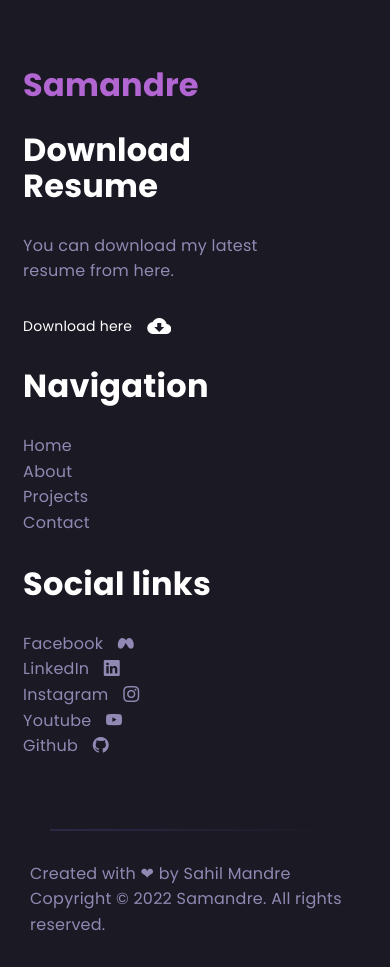
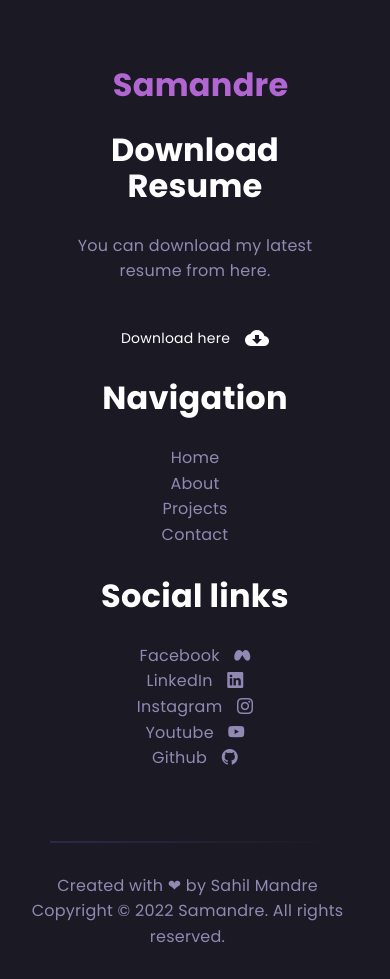
Before and after one commit to sahilmandre/portfolio22, an Angular app: page / in a window 390 px wide. Shown: the part 7840-8819 px from the top of the page. Built offline with nearby package versions, Linux system fonts and the light colour scheme.

Commit message:
footer fully responsive

```diff
--- a/src/app/footer/footer.component.css
+++ b/src/app/footer/footer.component.css
@@ -42,8 +42,17 @@
 }
 
 @media (max-width: 430px) {
+  .footerGroup {
+    text-align: center;
+    justify-content: center;
+  }
+
   .resumeSection {
     width: 100%;
+    display: flex;
+    flex-wrap: wrap;
+    justify-content: center;
+    text-align: center;
   }
 
   .navigationSection {
@@ -53,4 +62,9 @@
   .socialSection {
     width: 100%;
   }
+
+  .copyrightSection {
+    justify-content: center !important;
+    text-align: center;
+  }
 }
--- a/src/app/footer/footer.component.html
+++ b/src/app/footer/footer.component.html
@@ -83,7 +83,9 @@
   </div>
 
   <!-- copyright section -->
-  <div class="row p-5 w-100 align-items-center justify-content-between">
+  <div
+    class="row p-5 w-100 align-items-center justify-content-between copyrightSection"
+  >
     <span class="endTitle description w-auto"
       >Created with ❤ by Sahil Mandre</span
     >
```
